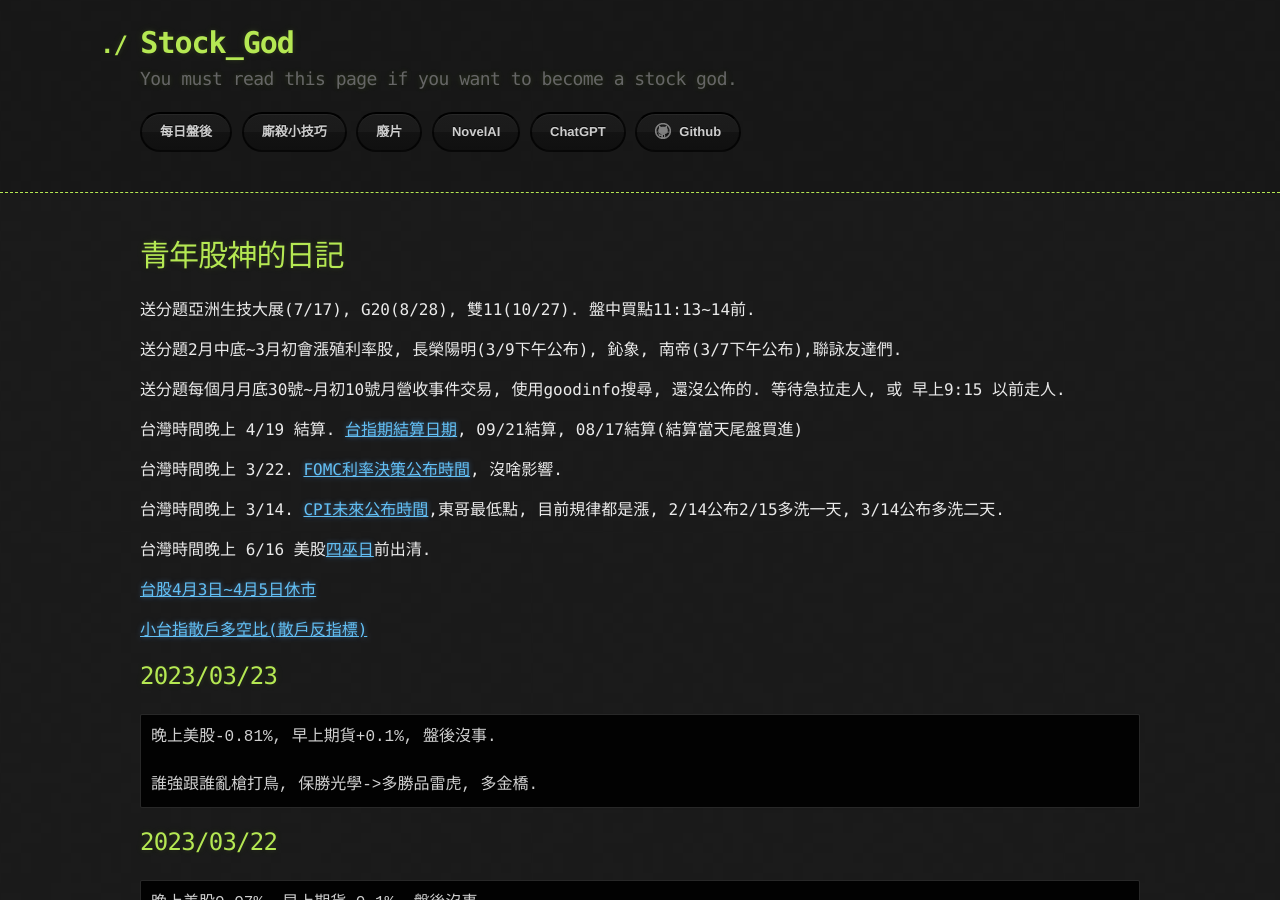
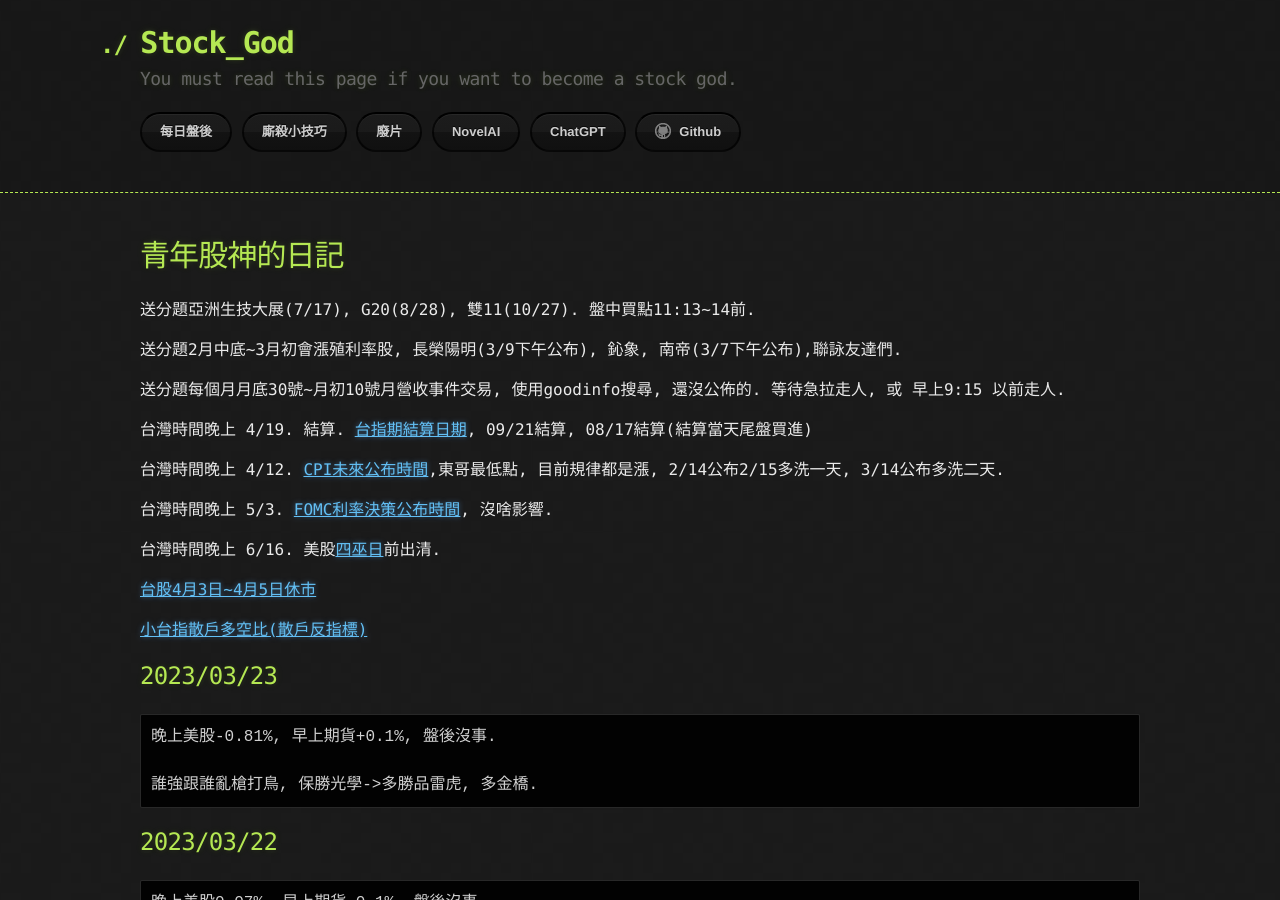
Before and after one commit to lepg5487/Stock_God, a Jekyll site: the page built from index.md, in a window 1280 px wide and 900 px high. Built offline with Jekyll 4.4.1, drawn with Linux system fonts in a browser that asks for light colours; our own code applies the rules of GitHub Pages for plain Markdown files.

Commit message:
Update index.md

```diff
--- a/index.md
+++ b/index.md
@@ -10,13 +10,13 @@ layout: testlayouts
 
 送分題每個月月底30號~月初10號月營收事件交易, 使用goodinfo搜尋, 還沒公佈的. 等待急拉走人, 或 早上9:15 以前走人.
 
-台灣時間晚上 4/19 結算. [台指期結算日期](https://www.taifex.com.tw/file/taifex/CHINESE/4/2023Calendar_cv1.pdf), 09/21結算, 08/17結算(結算當天尾盤買進)
-
-台灣時間晚上 3/22. [FOMC利率決策公布時間](https://www.cmegroup.com/cn-t/markets/interest-rates/cme-fedwatch-tool.html), 沒啥影響.
-
-台灣時間晚上 3/14. [CPI未來公布時間](https://hk.investing.com/economic-calendar/cpi-733),東哥最低點, 目前規律都是漲, 2/14公布2/15多洗一天, 3/14公布多洗二天.
-
-台灣時間晚上 6/16 美股[四巫日](https://www.taifex.com.tw/file/taifex/CHINESE/4/2023Calendar_cv1.pdf)前出清.
+台灣時間晚上 4/19. 結算. [台指期結算日期](https://www.taifex.com.tw/file/taifex/CHINESE/4/2023Calendar_cv1.pdf), 09/21結算, 08/17結算(結算當天尾盤買進)
+
+台灣時間晚上 4/12. [CPI未來公布時間](https://hk.investing.com/economic-calendar/cpi-733),東哥最低點, 目前規律都是漲, 2/14公布2/15多洗一天, 3/14公布多洗二天.
+
+台灣時間晚上 5/3. [FOMC利率決策公布時間](https://www.cmegroup.com/cn-t/markets/interest-rates/cme-fedwatch-tool.html), 沒啥影響.
+
+台灣時間晚上 6/16. 美股[四巫日](https://www.taifex.com.tw/file/taifex/CHINESE/4/2023Calendar_cv1.pdf)前出清.
 
 [台股4月3日~4月5日休市](https://www.twse.com.tw/zh/holidaySchedule/holidaySchedule)
 
```
